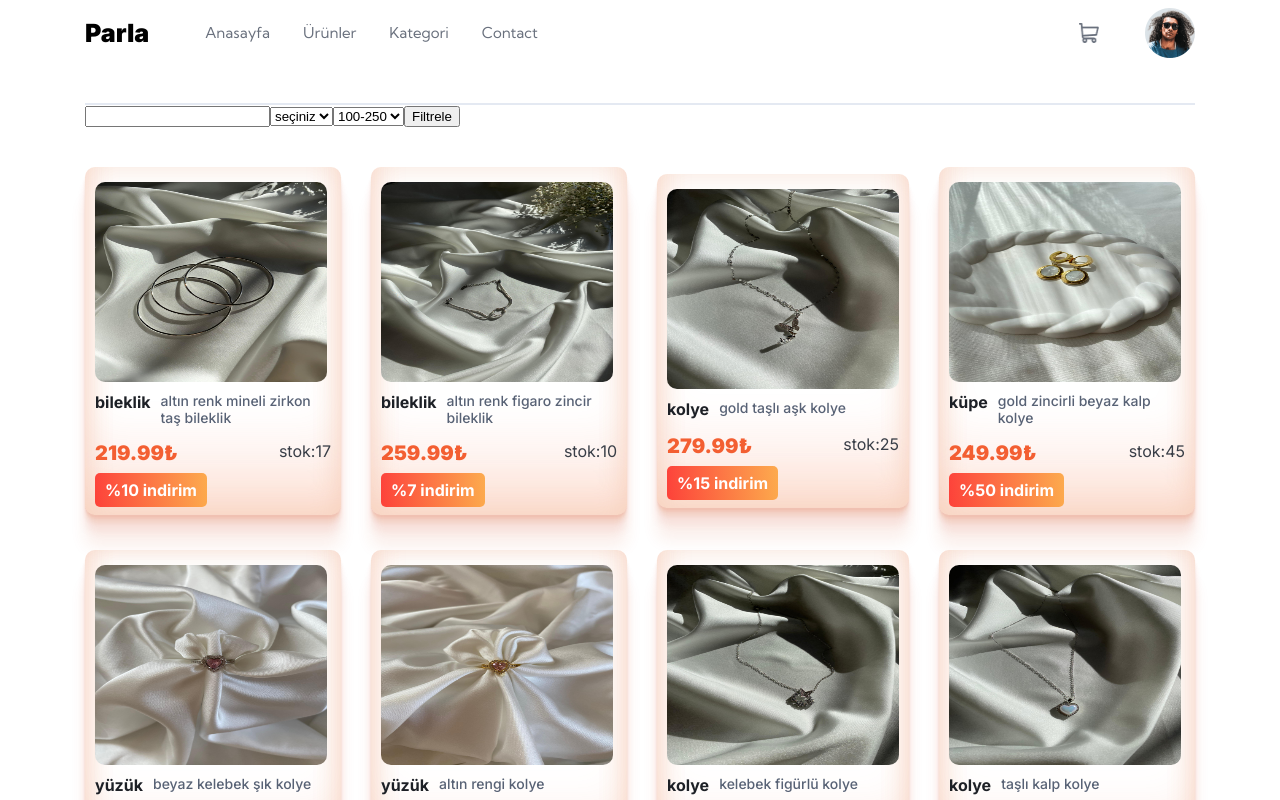
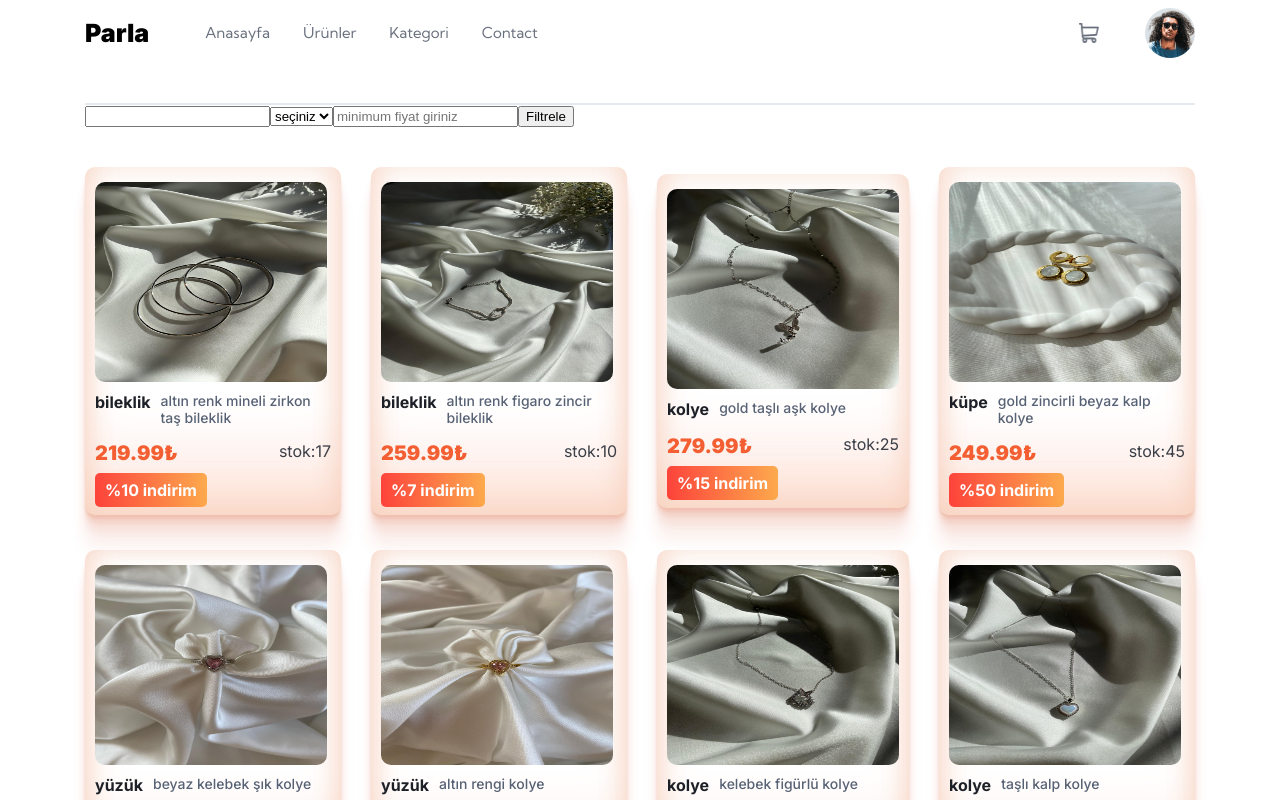
Before and after one commit to zehraecer/eCommerceWithNext, a Next.js app: page /products in a window 1280 px wide. Shown: the top 800 px of the page. Built offline with nearby package versions, Linux system fonts and the light colour scheme.

Commit message:
form alanında fiyat filtrelemesi düzeltildi

```diff
--- a/src/app/products/page.js
+++ b/src/app/products/page.js
@@ -15,7 +15,7 @@ export default function GetProducts({ searchParams }) {
     if (searchParams.productPrice) {
         filteredProduct = filteredProduct.filter((product) => {
             const newPrice = product.price.toString().split(".")[0]
-            return parseInt(newPrice) < parseInt(searchParams.productPrice);
+            return parseInt(newPrice) < searchParams.productPrice;
         }
 
         )
@@ -32,10 +32,11 @@ export default function GetProducts({ searchParams }) {
                     <option value="küpe">küpe</option>
                     <option value="bileklik">bileklik</option>
                 </select>
-                <select name="productPrice" >
+                <input type="number" name="productPrice" placeholder="minimum fiyat giriniz" />
+                {/* <select name="productPrice" >
                     <option value="250">100-250</option>
                     <option value="350">100-350</option>
-                </select>
+                </select> */}
                 <button type="submit">Filtrele</button>
             </form>
             <div className="productsGrid">
```
